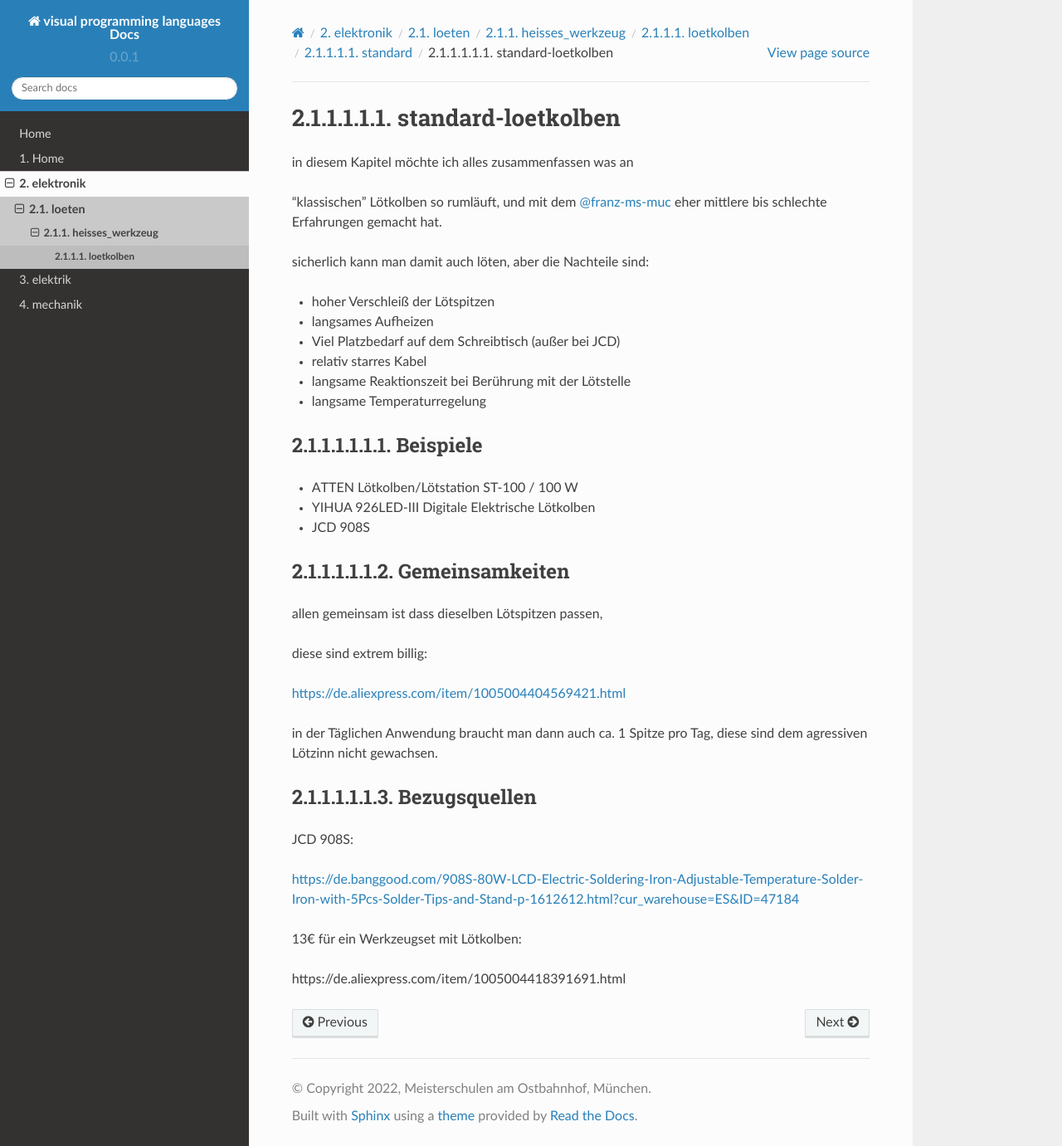
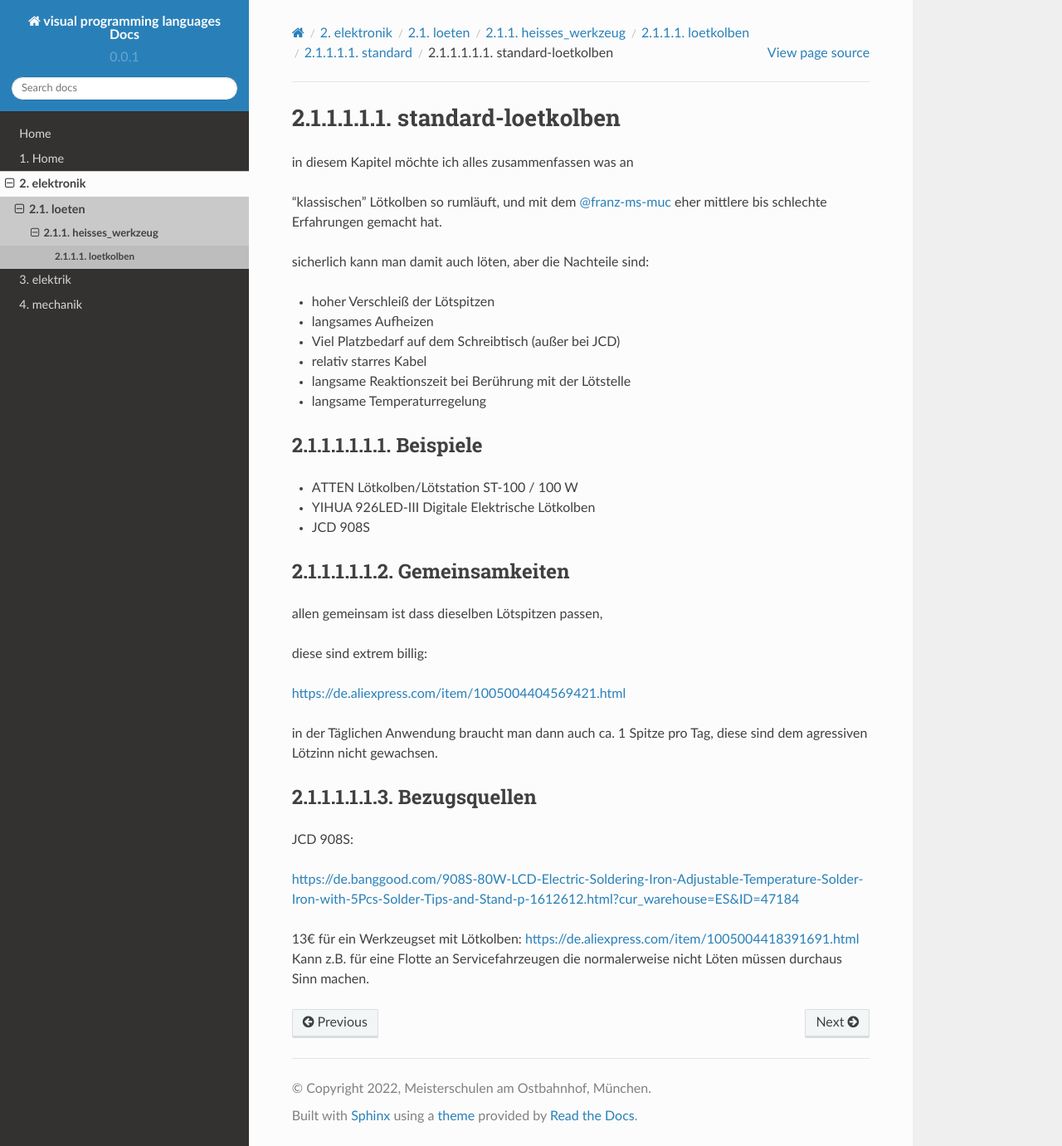
Before and after one commit to diplfranzhoepfinger/werkzeug-docs, a Sphinx documentation site: the page built from docs/elektronik/loeten/heisses_werkzeug/loetkolben/standard/standard-loetkolben.md, in a window 1280 px wide and 1381 px high. Shown: the whole window at 83% size. Built offline with Sphinx 7.4.7 and the Read the Docs theme 2.0.0, drawn with Linux system fonts in a browser that asks for light colours.

Commit message:
Create standard-loetkolben.md

```diff
--- a/docs/elektronik/loeten/heisses_werkzeug/loetkolben/standard/standard-loetkolben.md
+++ b/docs/elektronik/loeten/heisses_werkzeug/loetkolben/standard/standard-loetkolben.md
@@ -35,6 +35,4 @@ JCD 908S:
 
 [https://de.banggood.com/908S-80W-LCD-Electric-Soldering-Iron-Adjustable-Temperature-Solder-Iron-with-5Pcs-Solder-Tips-and-Stand-p-1612612.html?cur_warehouse=ES&ID=47184](https://de.banggood.com/908S-80W-LCD-Electric-Soldering-Iron-Adjustable-Temperature-Solder-Iron-with-5Pcs-Solder-Tips-and-Stand-p-1612612.html?cur_warehouse=ES&ID=47184)
 
-13€ für ein Werkzeugset mit Lötkolben:
-
-https://de.aliexpress.com/item/1005004418391691.html
+13€ für ein Werkzeugset mit Lötkolben: [https://de.aliexpress.com/item/1005004418391691.html](https://de.aliexpress.com/item/1005004418391691.html) Kann z.B. für eine Flotte an Servicefahrzeugen die normalerweise nicht Löten müssen durchaus Sinn machen.
```
